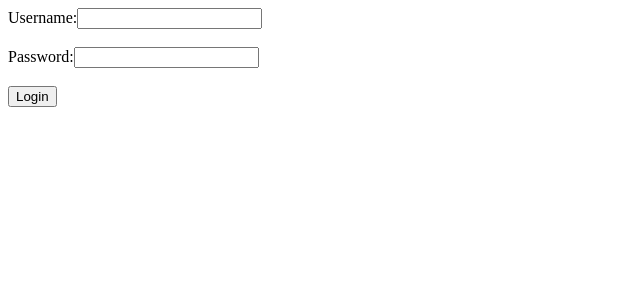
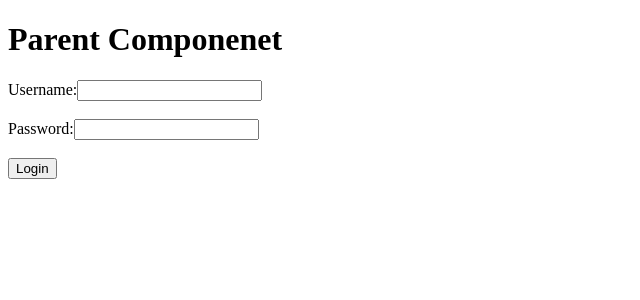
Before and after one commit to acciojob/lift-state-up-5-aanshu-kumar, a React app: page / in a window 1280 px wide. Shown: the top 300 px of the page, without its empty margins (0-640 px from the left). Built offline with nearby package versions, Linux system fonts and the light colour scheme.

Commit message:
Update Form.js

```diff
--- a/src/components/Form.js
+++ b/src/components/Form.js
@@ -3,6 +3,7 @@ export default function Form({isLoggedIN, setIsLoggedIn})
 {
 
   return<div>
+    <h1>Parent Componenet</h1>
     <label for="username">Username:</label>
     <input id="username" type="text"></input><br/><br/>
     <label for="password">Password:</label>
```
